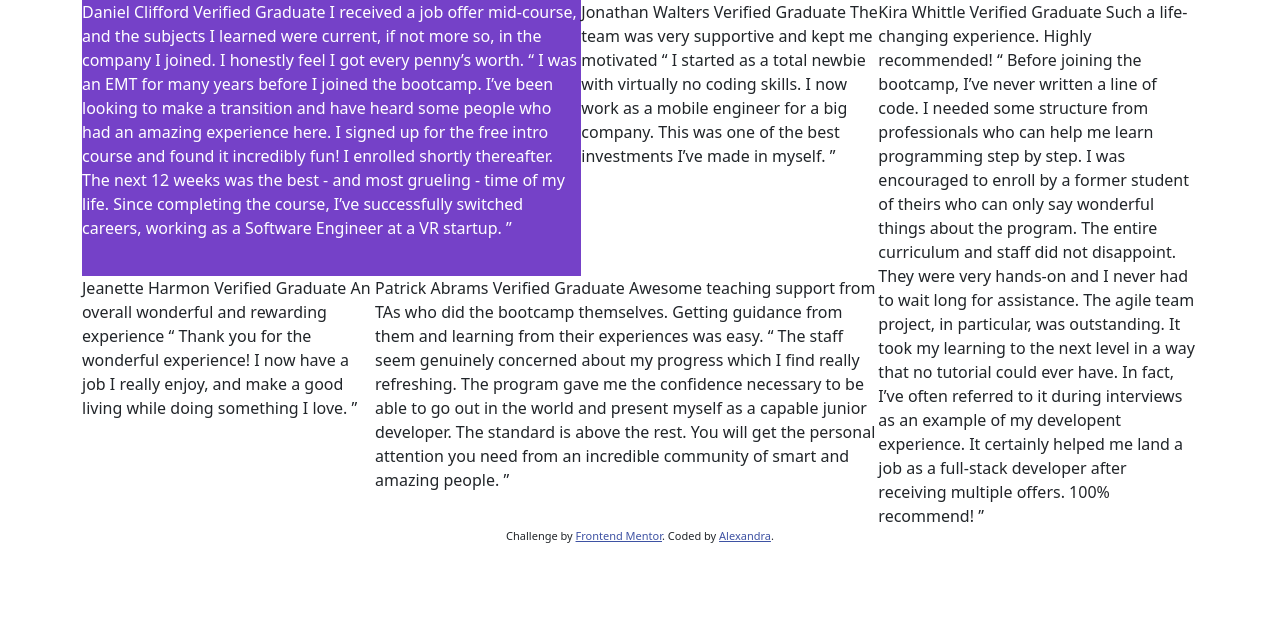
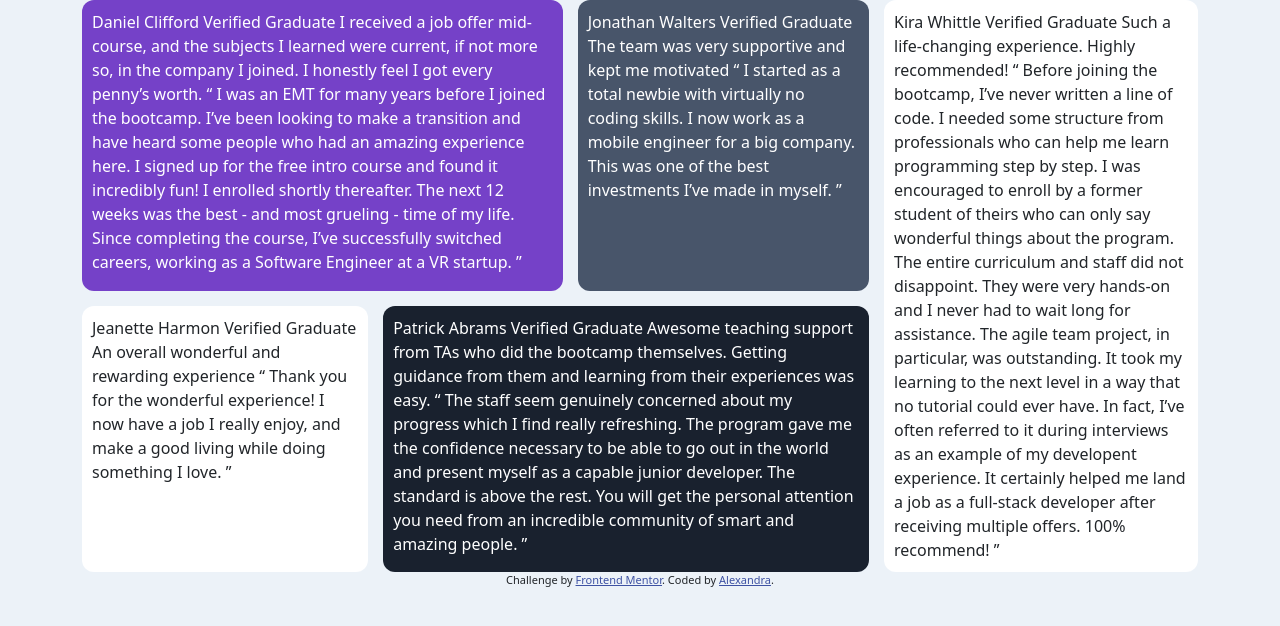
Before and after one commit to AlexandraTnd/Frontend-Mentor---Testimonials-grid-section, a plain HTML site: page index.html in a window 1280 px wide. Drawn offline with nearby package versions, Linux system fonts and the light colour scheme.

Commit message:
add box styles

```diff
--- a/style.css
+++ b/style.css
@@ -1,31 +1,52 @@
 * {
     box-sizing: border-box;
+}
+
+body {
+    background-color: hsl(210, 46%, 95%);
 }
 
 .box1 {
     grid-area: box1;
     color: white;
     background-color: hsl(263, 55%, 52%);
+    border-radius: 12px;
+    padding: 10px;
 }
 
 .box2 {
     grid-area: box2;
+    background-color: hsl(217, 19%, 35%);
+    color: white;
+    border-radius: 12px;
+    padding: 10px;
 }
 
 .box3 {
     grid-area: box3;
+    background-color: white;
+    border-radius: 12px;
+    padding: 10px;
 }
 
 .box4 {
     grid-area: box4;
+    background-color: hsl(219, 29%, 14%);
+    color: white;
+    border-radius: 12px;
+    padding: 10px;
 }
 
 .box5 {
     grid-area: box5;
+    background-color: white;
+    border-radius: 12px;
+    padding: 10px;
 }
 
 .container {
     display: grid;
+    grid-gap: 15px;
     grid-template-areas:
     'box1 box1 box2 box5'
     'box3 box4 box4 box5';
```
